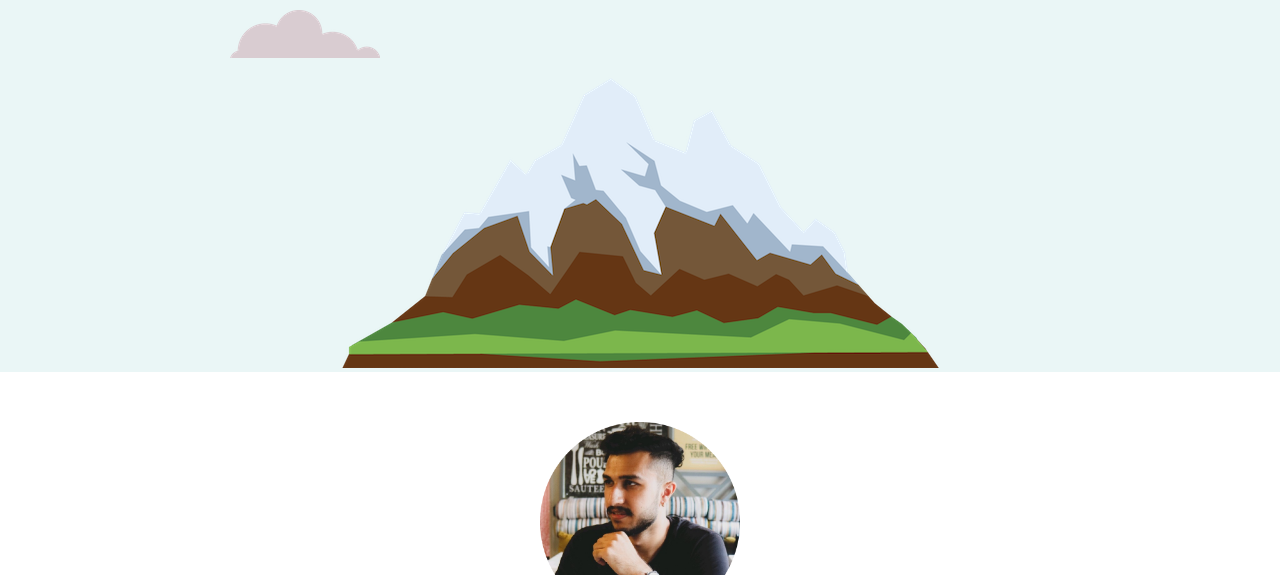
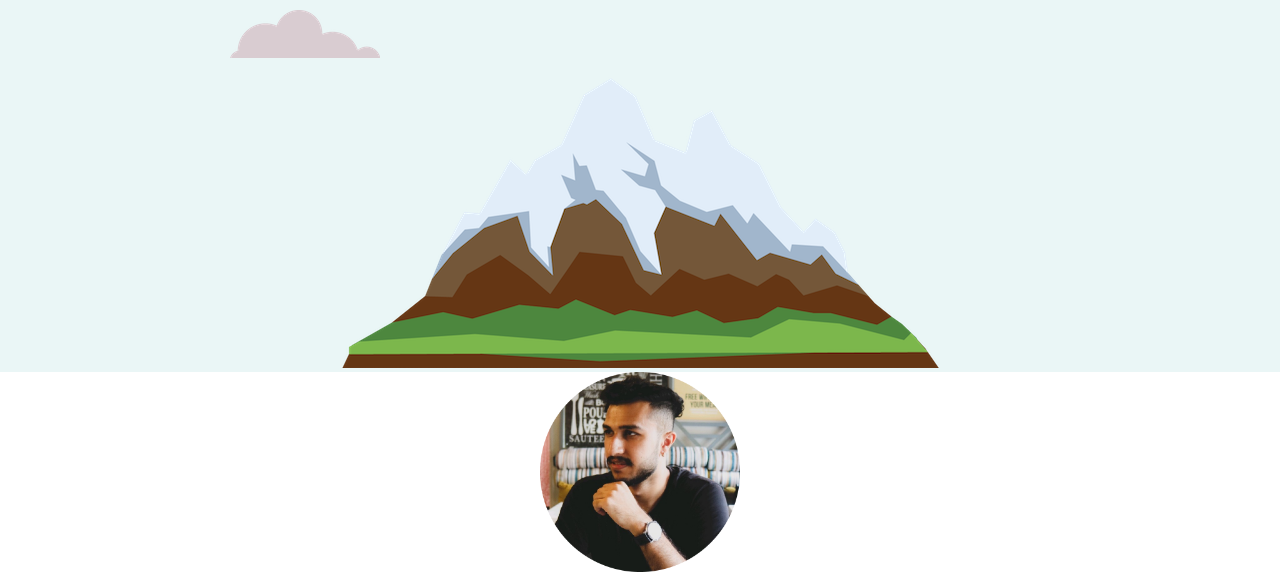
Before and after one commit to Heisenberg0G/cv, a plain HTML site: page index.html in a window 1280 px wide. Shown: the part 377-952 px from the top of the page. Drawn offline with Linux system fonts and the light colour scheme.

Commit message:
Update index.html

```diff
--- a/index.html
+++ b/index.html
@@ -22,7 +22,7 @@
 
         <div class="middle-container">
             <div class="profile">
-              <img class="dp" src="images/Kunal Dhauta.png" alt="">
+              <img src="images/Kunal Dhauta.png" alt="" height="200px" weidth="200px">
               <h2>Hello.</h2>
               <p>I am a web developer, I have passion for web development and love to create for web and Mobile devices.</p>
             </div>
```
